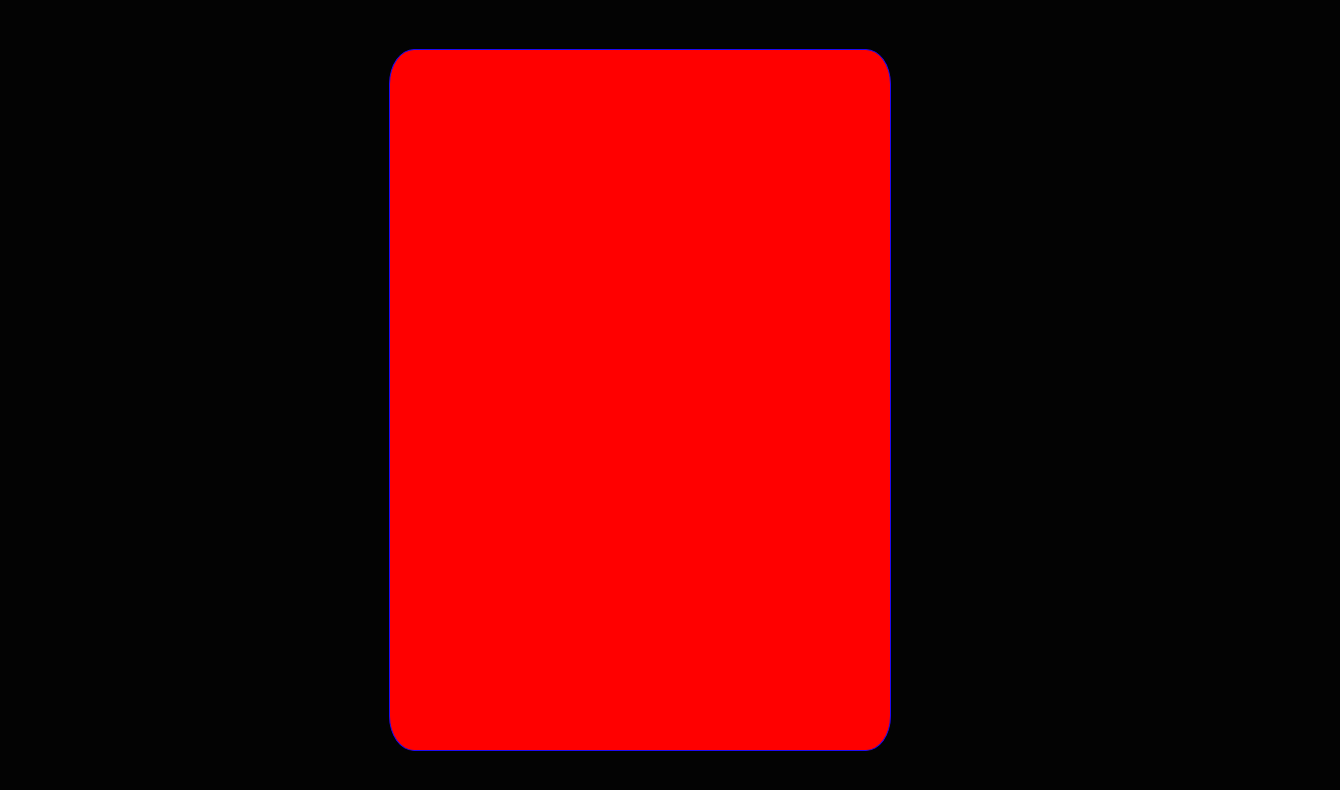
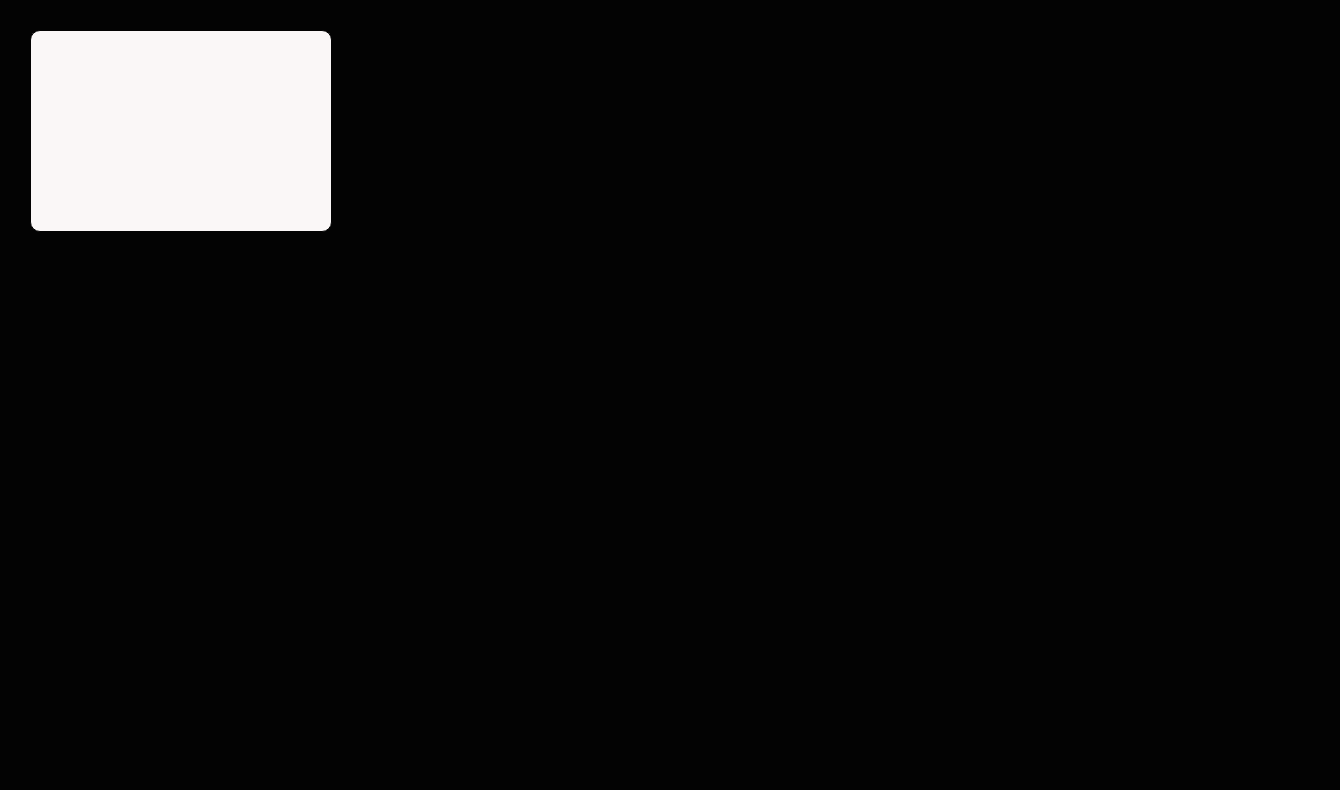
Before and after one commit to Abhishek20-prog/profile-card-insta-style, a React (Vite) app in the folder instacard/: page / in a window 1280 px wide. Shown: the top 790 px of the page, 1340 px wide, since content can reach past the window. Built offline with nearby package versions, Linux system fonts and the light colour scheme.

Commit message:
initial commit

```diff
--- a/instacard/src/index.css
+++ b/instacard/src/index.css
@@ -5,16 +5,16 @@ body{
   background-color: rgb(3, 3, 3);
 }
 .parent{
+  padding: 30px;
   width: 100%;
   height: 100vh;
   display: flex;
-  justify-content: center;
-  align-items: center;
+
 }
 .box{
-  width: 500px;
-  height: 700px;
-  background-color: red;
-  border-radius: 5%;
-  border: 1px solid rgb(29, 10, 241);
+  width: 300px;
+  height: 200px;
+  background-color: rgb(250, 247, 247);
+  border-radius: 10px;
+  border: 1px solid rgb(3, 3, 3);
 }
```
